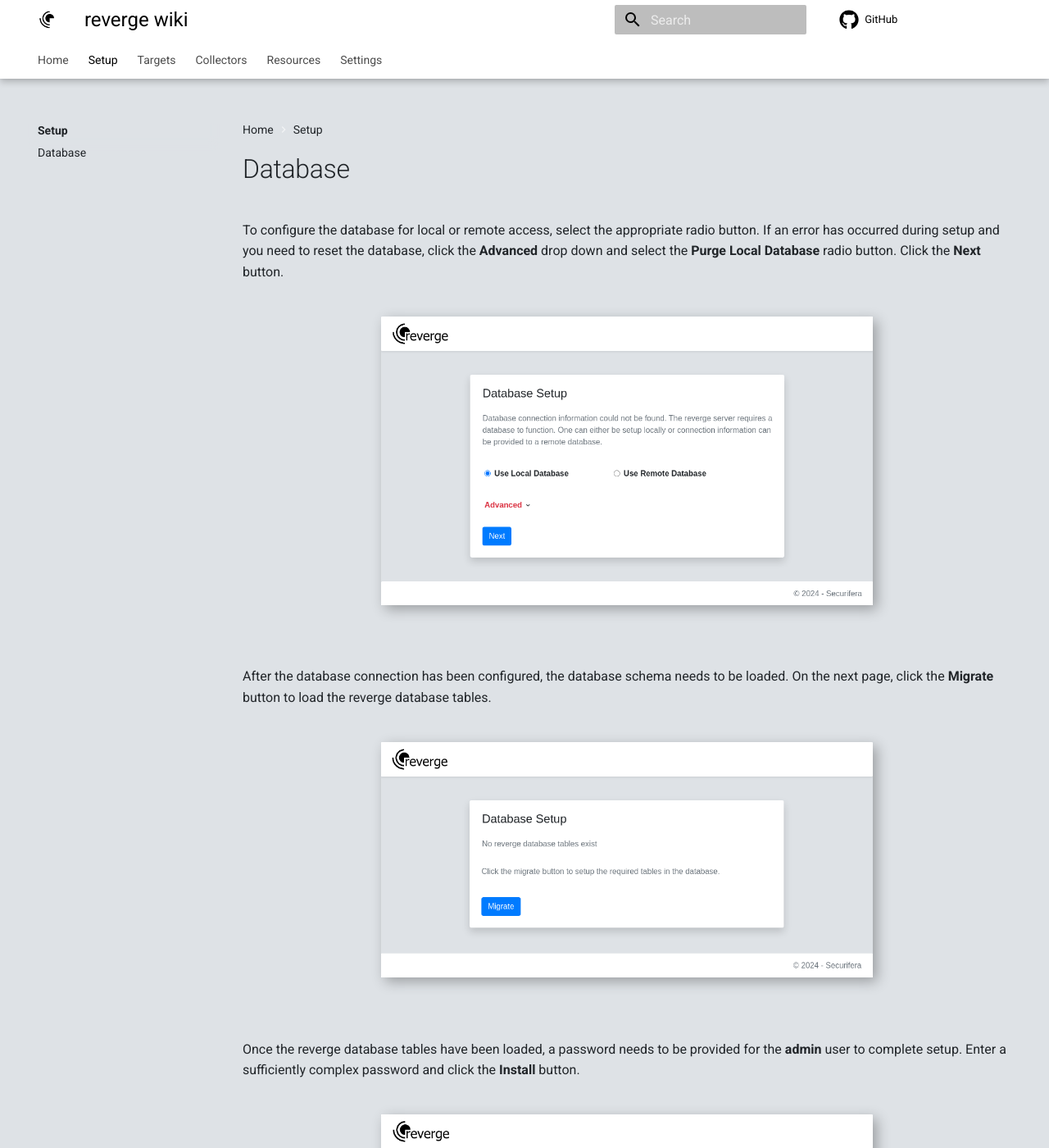
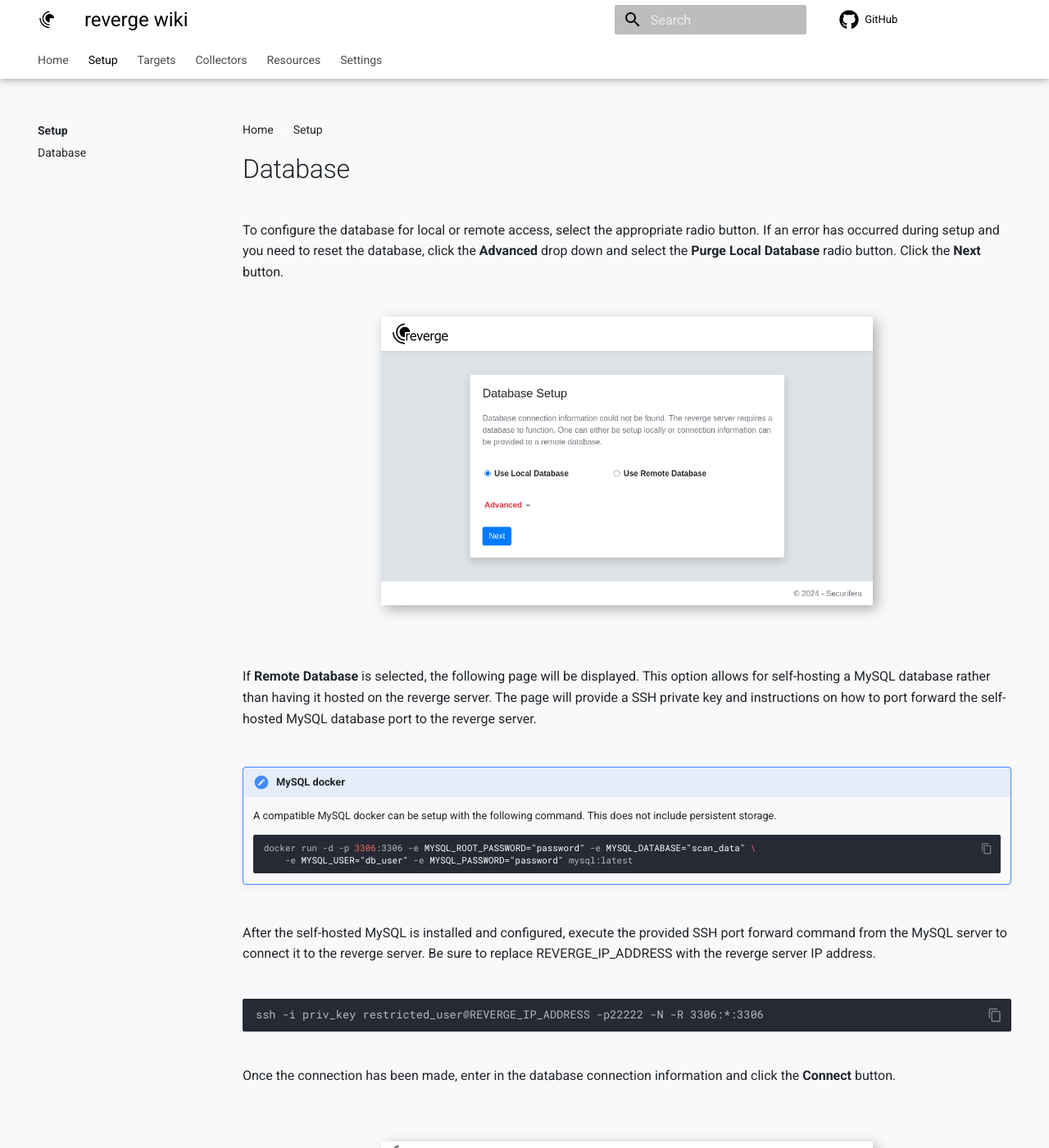
Before and after one commit to securifera/reverge_wiki, an MkDocs documentation site: the page built from docs/setup/database.md, in a window 1280 px wide and 1400 px high. Shown: the whole window at 82% size. Built offline with MkDocs 1.6.1 and Material for MkDocs 9.7.7, drawn with Linux system fonts in a browser that asks for light colours; comment, search, counter and statistics services are not loaded.

Commit message:
Add remote DB help

````diff
--- a/docs/setup/database.md
+++ b/docs/setup/database.md
@@ -6,7 +6,35 @@
 </center>
 <br>
 <br>
+If **Remote Database** is selected, the following page will be displayed. This option allows for self-hosting a MySQL database rather than having it hosted on the reverge server. The page will provide a SSH private key and instructions on how to port forward the self-hosted MySQL database port to the reverge server.
+<br>
+!!! note "MySQL docker"
+
+    A compatible MySQL docker can be setup with the following command. This does not include persistent storage.
+
+    ```sh
+    docker run -d -p 3306:3306 -e MYSQL_ROOT_PASSWORD="password" -e MYSQL_DATABASE="scan_data" \
+        -e MYSQL_USER="db_user" -e MYSQL_PASSWORD="password" mysql:latest
+    ```
+<br>
+After the self-hosted MySQL is installed and configured, execute the provided SSH port forward command from the MySQL server to connect it to the reverge server. Be sure to replace REVERGE_IP_ADDRESS with the reverge server IP address.
+<br>
+<br>
+```
+ssh -i priv_key restricted_user@REVERGE_IP_ADDRESS -p22222 -N -R 3306:*:3306
+```
+<br>
+Once the connection has been made, enter in the database connection information and click the **Connect** button.
+<br>
+<br>
+<br>
+<center>
+<img src="../../assets/db_remote.png" alt="Descriptive Alt Text" width="600" style="box-shadow: 5px 5px 15px rgba(0, 0, 0, 0.3);">
+</center>
+<br>
+<br>
 After the database connection has been configured, the database schema needs to be loaded. On the next page, click the **Migrate** button to load the reverge database tables.
+<br>
 <br>
 <br>
 <center>
@@ -17,6 +45,7 @@
 Once the reverge database tables have been loaded, a password needs to be provided for the **admin** user to complete setup. Enter a sufficiently complex password and click the **Install** button.
 <br>
 <br>
+<br>
 <center>
 <img src="../../assets/db_admin_pw.png" alt="Descriptive Alt Text" width="600" style="box-shadow: 5px 5px 15px rgba(0, 0, 0, 0.3);">
 </center>
@@ -25,6 +54,7 @@
 If everything worked as expected, the following login page should appear. Login with the **admin** username and the password provided in the previous step.
 <br>
 <br>
+<br>
 <center>
 <img src="../../assets/login.png" alt="Descriptive Alt Text" width="600" style="box-shadow: 5px 5px 15px rgba(0, 0, 0, 0.3);">
 </center>
--- a/docs/stylesheets/extra.css
+++ b/docs/stylesheets/extra.css
@@ -8,7 +8,7 @@
     --md-primary-bg-color: #000000;
 
     /* Body Background */
-    --md-default-bg-color: #DEE2E6;
+    --md-default-bg-color: #F8F9FA;
 
     /* Paragraph */
     --md-default-fg-color: #212529;
@@ -32,13 +32,13 @@
     --md-code-hl-function-color: hsla(291, 57%, 65%, 1);
     --md-code-hl-constant-color: hsla(250, 62%, 70%, 1);
     --md-code-hl-keyword-color: hsla(219, 66%, 64%, 1);
-    --md-code-hl-string-color: var(--md-accent-fg-color);
+    --md-code-hl-string-color: #ffffff;
     --md-code-hl-name-color: var(--md-default-fg-color--light);
-    --md-code-hl-operator-color: var(--md-default-fg-color--light);
+    --md-code-hl-operator-color: #ffffff;
     --md-code-hl-punctuation-color: var(--md-default-fg-color--light);
     --md-code-hl-comment-color: rgb(55, 161, 108);
     --md-code-hl-generic-color: var(--md-default-fg-color--light);
-    --md-code-hl-variable-color: var(--md-default-fg-color--light);
+    --md-code-hl-variable-color: #ffffff;
 }
 
 .md-header__title {
````
Also changed, not shown: docs/assets/db_remote.png (added).
